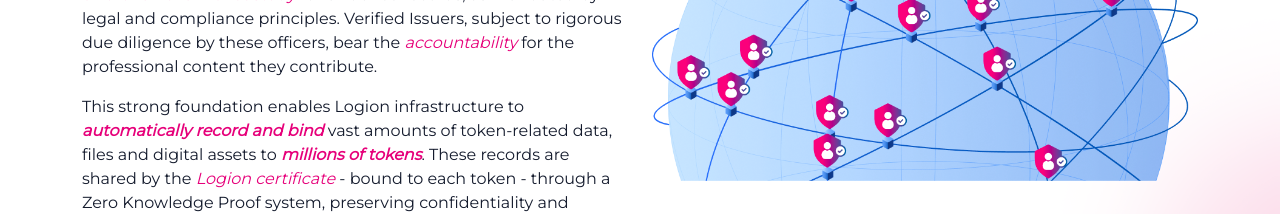
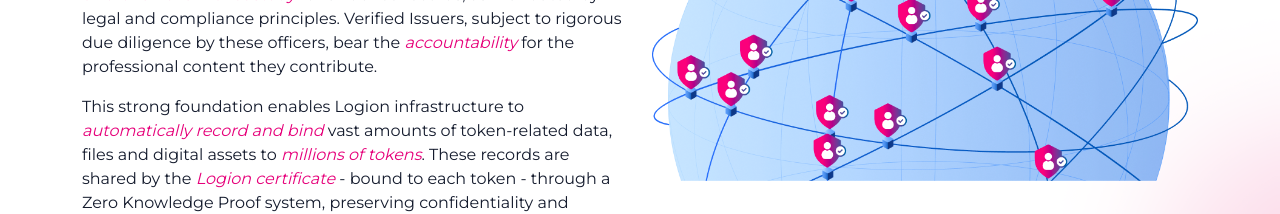
Before and after one commit to logion-network/logion-web-site, a React (Create React App) app: page / in a window 1280 px wide. Shown: the part 2460-2674 px from the top of the page. Built offline with nearby package versions, Linux system fonts and the light colour scheme.

Commit message:
Update Content.tsx

```diff
--- a/src/Content.tsx
+++ b/src/Content.tsx
@@ -157,7 +157,7 @@ export const CONTENT: ReactNode = (<>
         paragraphs={<>
             { /* START EDIT */ }
             <p>Logion's <em>global</em> Judicial Officers network authenticates identities and confirm the legitimacy of corporations, establishing an <em>unbroken chain of custody</em> for evidence records, as mandated by legal and compliance principles. Verified Issuers, subject to rigorous due diligence by these officers, bear the <em>accountability</em> for the professional content they contribute.</p>
-            <p>This strong foundation enables Logion infrastructure to <em><strong>automatically record and bind</strong></em> vast amounts of token-related data, files and digital assets to <em><strong>millions of tokens</strong></em>. These records are shared by the <em>Logion certificate</em> - bound to each token - through a Zero Knowledge Proof system, preserving confidentiality and privacy while paving the way for the forthcoming wave of tokenization.</p>  { /* STOP EDIT */ }
+            <p>This strong foundation enables Logion infrastructure to <em>automatically record and bind</em> vast amounts of token-related data, files and digital assets to <em>millions of tokens</em>. These records are shared by the <em>Logion certificate</em> - bound to each token - through a Zero Knowledge Proof system, preserving confidentiality and privacy while paving the way for the forthcoming wave of tokenization.</p>  { /* STOP EDIT */ }
         </>}
         images={<>
             <Image
```
